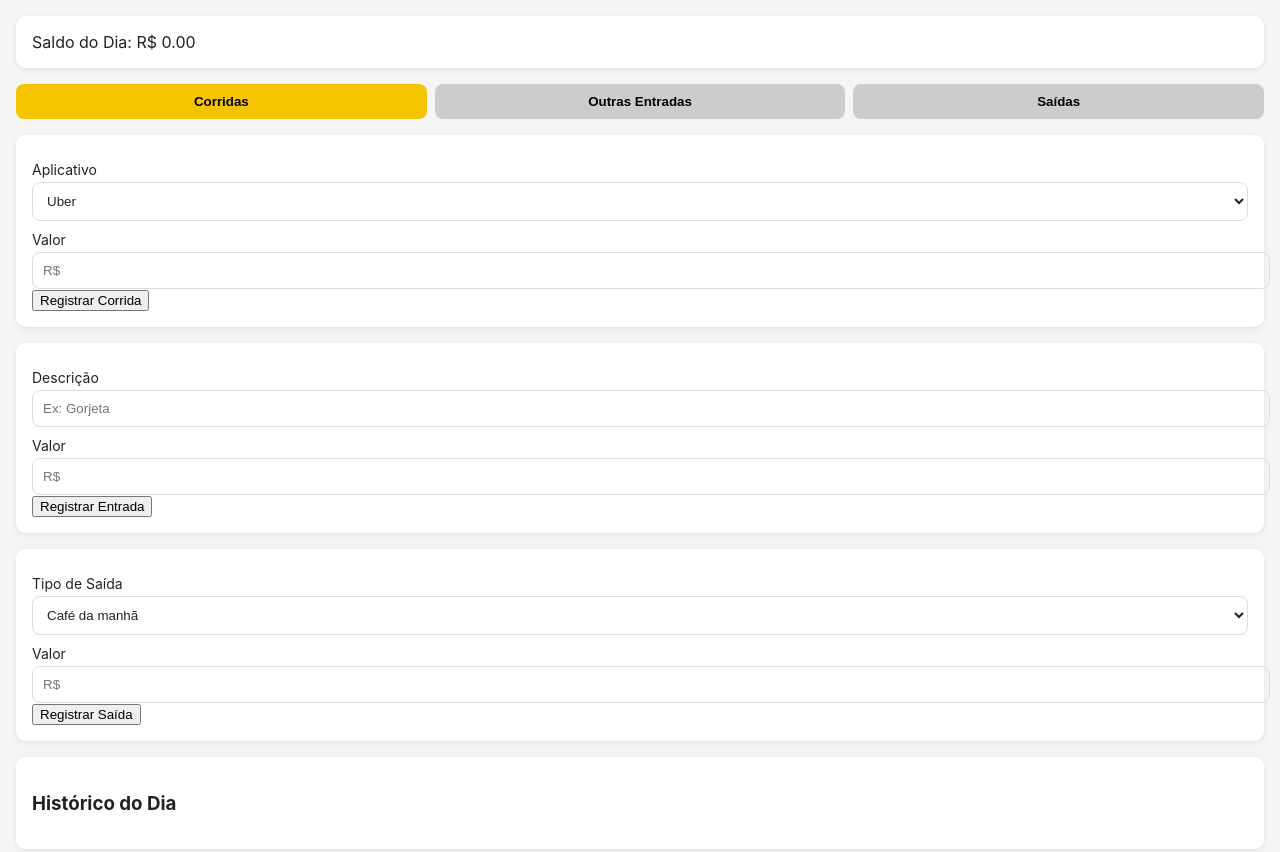
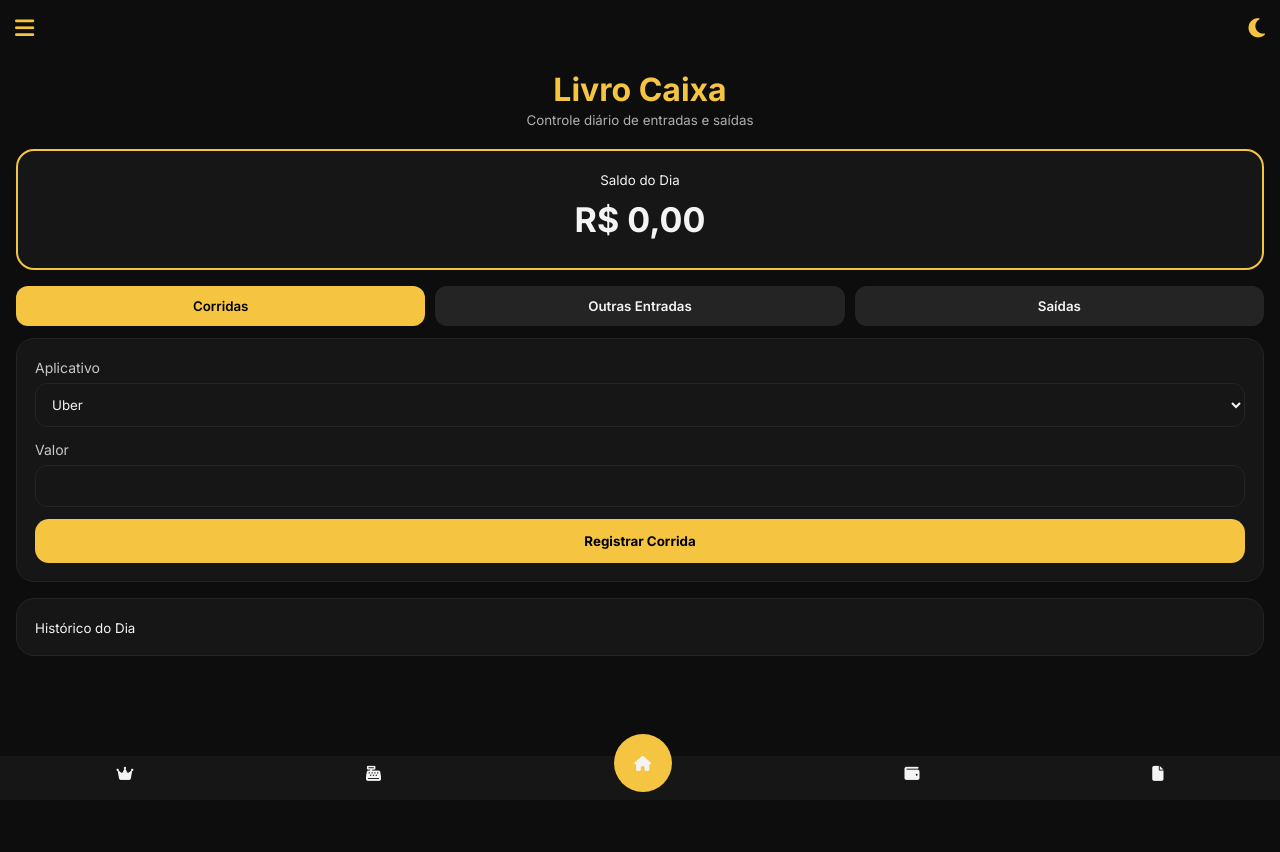
Before and after one commit to rarufino27-alt/rf-driver, a website: page entradas.html in a window 1280 px wide. After the commit the page ends 822 px from the top, so only its background shows below. Drawn offline with Linux system fonts and the light colour scheme.

Commit message:
Atualizar o entradas.html

```diff
--- a/entradas.html
+++ b/entradas.html
@@ -1,285 +1,274 @@
 <!DOCTYPE html>
 <html lang="pt-BR">
 <head>
-<meta charset="UTF-8">
-<meta name="viewport" content="width=device-width, initial-scale=1.0">
-<title>Livro Caixa</title>
+<meta charset="utf-8">
+<meta name="viewport" content="width=device-width, initial-scale=1">
+<title>Livro Caixa - RF Driver</title>
+
+<link href="https://fonts.googleapis.com/css2?family=Inter:wght@300;400;600;700&display=swap" rel="stylesheet">
+<link href="https://cdnjs.cloudflare.com/ajax/libs/font-awesome/6.5.1/css/all.min.css" rel="stylesheet">
 
 <style>
 :root{
-  --bg:#f5f5f5;
-  --card:#ffffff;
-  --text:#222;
-  --primary:#f5c400;
-  --danger:#e74c3c;
-  --border:#ddd;
+  --gold:#f5c542; --bg:#0d0d0d; --text:#f4f4f4;
+  --card:#161616; --border:#242424;
+  --green:#1DB954; --red:#ff3b30;
 }
+body[data-theme="light"]{
+  --bg:#f4f4f4; --text:#111; --card:#fff; --border:#ddd;
+}
+*{box-sizing:border-box;font-family:Inter}
+body{margin:0;background:var(--bg);color:var(--text);padding:70px 16px 150px}
 
-body.dark{
-  --bg:#121212;
-  --card:#1e1e1e;
-  --text:#f1f1f1;
-  --border:#333;
-}
+/* HEADER */
+.header{text-align:center;margin-bottom:20px}
+.header h1{margin:0;font-size:32px;color:var(--gold)}
+.header small{opacity:.7}
 
-body{
-  margin:0;
-  font-family:Inter, Arial, sans-serif;
-  background:var(--bg);
-  color:var(--text);
-}
-
-.container{
-  padding:16px;
-}
-
+/* CARD */
 .card{
   background:var(--card);
-  border-radius:10px;
-  padding:16px;
-  box-shadow:0 2px 6px rgba(0,0,0,.08);
+  border:1px solid var(--border);
+  border-radius:18px;
+  padding:18px;
   margin-bottom:16px;
 }
 
+/* SALDO */
+.saldo-box{
+  border:2px solid var(--gold);
+  text-align:center;
+}
+.saldo-box h2{
+  margin:10px 0;
+  font-size:34px;
+}
+
+/* TABS */
 .tabs{
   display:flex;
-  gap:8px;
-  margin-bottom:16px;
+  gap:10px;
+  margin-bottom:12px;
+}
+.tabs button{
+  flex:1;
+  padding:12px;
+  border:none;
+  border-radius:12px;
+  background:var(--border);
+  color:var(--text);
+  font-weight:600;
+}
+.tabs button.active{
+  background:var(--gold);
+  color:#000;
 }
 
-.tabs button{
-  flex:1;
-  padding:10px;
-  border:none;
-  border-radius:8px;
-  background:#ccc;
-  font-weight:600;
-  cursor:pointer;
-}
-
-.tabs button.active{
-  background:var(--primary);
-}
-
-.tab{
-  display:none;
-}
-
-.tab.active{
-  display:block;
-}
-
-label{
-  display:block;
-  margin-top:10px;
-  font-size:14px;
-}
-
-input, select{
+/* FORM */
+label{font-size:14px;opacity:.8}
+input,select{
   width:100%;
-  padding:10px;
-  margin-top:4px;
-  border-radius:8px;
+  padding:12px;
+  margin-top:6px;
+  margin-bottom:12px;
+  border-radius:12px;
   border:1px solid var(--border);
   background:transparent;
   color:var(--text);
 }
 
-button.action{
-  margin-top:14px;
+/* BUTTONS */
+.btn{
   width:100%;
-  padding:12px;
+  padding:14px;
   border:none;
-  border-radius:10px;
-  background:var(--primary);
+  border-radius:14px;
   font-weight:700;
-  cursor:pointer;
 }
+.btn-primary{background:var(--gold);color:#000}
+.btn-danger{background:var(--red);color:#fff}
 
-button.danger{
-  background:var(--danger);
-  color:#fff;
-}
-
+/* HISTÓRICO */
 .history-item{
   display:flex;
   justify-content:space-between;
   border-bottom:1px solid var(--border);
-  padding:6px 0;
+  padding:8px 0;
   font-size:14px;
 }
 
-.total{
-  font-size:20px;
-  font-weight:700;
-  text-align:center;
+/* DRAWER + NAV (IGUAL AO ORIGINAL) */
+.drawer-toggle,.theme-toggle{
+  position:fixed;top:15px;font-size:22px;
+  color:var(--gold);cursor:pointer;z-index:40
+}
+.drawer-toggle{left:15px}
+.theme-toggle{right:15px}
+
+.drawer{
+  position:fixed;top:0;left:-260px;width:260px;height:100%;
+  background:var(--card);border-right:1px solid var(--border);
+  padding-top:20px;transition:.3s;z-index:30;overflow-y:auto
+}
+.drawer.open{left:0}
+.drawer a{
+  display:flex;gap:12px;
+  padding:14px 20px;
+  color:var(--text);
+  font-size:15px;
+  text-decoration:none;
+  border-bottom:1px solid var(--border)
+}
+.drawer .close-btn{text-align:right;padding:0 20px 10px;cursor:pointer}
+
+.bottom-nav{
+  position:fixed;bottom:0;left:0;right:0;
+  background:var(--card);
+  display:flex;justify-content:space-around;
+  padding:8px 0
+}
+.bottom-nav a{color:var(--text);font-size:15px;text-decoration:none}
+.center-btn{
+  background:var(--gold);color:#000;
+  width:58px;height:58px;border-radius:50%;
+  display:flex;align-items:center;justify-content:center;
+  font-size:24px;margin-top:-30px
 }
 </style>
 </head>
 
 <body>
 
-<div class="container">
+<div class="drawer-toggle" onclick="toggleDrawer()"><i class="fa fa-bars"></i></div>
+<div class="theme-toggle" onclick="toggleTheme()"><i class="fa fa-moon"></i></div>
 
-  <!-- CONTEÚDO PRINCIPAL -->
-<main class="main-content">
+<nav class="drawer" id="drawer">
+  <div class="close-btn" onclick="toggleDrawer()"><i class="fa fa-xmark"></i></div>
+  <a href="perfil.html"><i class="fa fa-user"></i> Perfil</a>
+  <a href="instalar-app.html"><i class="fa fa-download"></i> Como Instalar</a>
+</nav>
 
-  <section class="page-container">
-
-    <!-- SALDO -->
-    <div class="card total-card" id="saldo">
-      Saldo do Dia: R$ 0,00
+<div class="header">
+  <h1>Livro Caixa</h1>
+  <small>Controle diário de entradas e saídas</small>
 </div>
 
-    <!-- TABS -->
-    <div class="tabs">
-      <button class="tab-btn active" onclick="openTab('corridas', this)">Corridas</button>
-      <button class="tab-btn" onclick="openTab('entradas', this)">Outras Entradas</button>
-      <button class="tab-btn" onclick="openTab('saidas', this)">Saídas</button>
+<div class="card saldo-box">
+  <small>Saldo do Dia</small>
+  <h2 id="saldo">R$ 0,00</h2>
 </div>
 
-    <!-- CORRIDAS -->
-    <div class="card tab-content active" id="corridas">
+<div class="tabs">
+  <button class="active" onclick="openTab('corridas',this)">Corridas</button>
+  <button onclick="openTab('entradas',this)">Outras Entradas</button>
+  <button onclick="openTab('saidas',this)">Saídas</button>
+</div>
+
+<div class="card tab corridas">
   <label>Aplicativo</label>
   <select id="appCorrida">
-        <option>Uber</option>
-        <option>99</option>
-        <option>InDriver</option>
-        <option>iFood</option>
-        <option>Uber Eats</option>
-        <option>99Food</option>
-        <option>Outros Aplicativos</option>
+    <option>Uber</option><option>99</option><option>InDriver</option>
+    <option>iFood</option><option>Uber Eats</option>
+    <option>99Food</option><option>Outros</option>
   </select>
-
   <label>Valor</label>
-      <input type="number" id="valorCorrida" placeholder="R$">
-
-      <button class="btn-primary" onclick="registrarCorrida()">Registrar Corrida</button>
+  <input type="number" id="valorCorrida">
+  <button class="btn btn-primary" onclick="addEntrada('Corrida')">Registrar Corrida</button>
 </div>
 
-    <!-- OUTRAS ENTRADAS -->
-    <div class="card tab-content" id="entradas">
+<div class="card tab entradas" style="display:none">
   <label>Descrição</label>
-      <input type="text" id="descEntrada" placeholder="Ex: Gorjeta">
-
+  <input type="text" id="descEntrada">
   <label>Valor</label>
-      <input type="number" id="valorEntrada" placeholder="R$">
-
-      <button class="btn-primary" onclick="registrarEntrada()">Registrar Entrada</button>
+  <input type="number" id="valorEntrada">
+  <button class="btn btn-primary" onclick="addEntrada('Entrada')">Registrar Entrada</button>
 </div>
 
-    <!-- SAÍDAS -->
-    <div class="card tab-content" id="saidas">
-      <label>Tipo de Saída</label>
-      <select id="tipoSaida" onchange="toggleDescricaoSaida()">
-        <option>Café da manhã</option>
-        <option>Almoço</option>
-        <option>Janta</option>
-        <option>Lanche</option>
-        <option>Serviços do carro</option>
-        <option>IPVA</option>
-        <option>Outras taxas</option>
-        <option>Pagamentos pessoais</option>
+<div class="card tab saidas" style="display:none">
+  <label>Tipo</label>
+  <select id="tipoSaida" onchange="toggleOutro()">
+    <option>Café da manhã</option><option>Almoço</option><option>Janta</option>
+    <option>Lanche</option><option>Serviços do carro</option>
+    <option>IPVA</option><option>Pagamentos pessoais</option>
     <option>Outros</option>
   </select>
-
-      <div id="descSaidaBox" style="display:none">
+  <div id="outroBox" style="display:none">
     <label>Descrição</label>
-        <input type="text" id="descSaida" placeholder="Detalhe da saída">
+    <input type="text" id="descSaida">
+  </div>
+  <label>Valor</label>
+  <input type="number" id="valorSaida">
+  <button class="btn btn-danger" onclick="addSaida()">Registrar Saída</button>
 </div>
 
-      <label>Valor</label>
-      <input type="number" id="valorSaida" placeholder="R$">
-
-      <button class="btn-danger" onclick="registrarSaida()">Registrar Saída</button>
+<div class="card">
+  <small>Histórico do Dia</small>
+  <div id="historico"></div>
 </div>
 
-    <!-- HISTÓRICO -->
-    <div class="card">
-      <h3>Histórico do Dia</h3>
-      <div id="historico" class="history-list"></div>
-    </div>
+<nav class="bottom-nav">
+  <a href="planos.html"><i class="fa fa-crown"></i></a>
+  <a href="livro-caixa.html"><i class="fa fa-cash-register"></i></a>
+  <a href="index.html" class="center-btn"><i class="fa fa-house"></i></a>
+  <a href="carteira.html"><i class="fa fa-wallet"></i></a>
+  <a href="resumo.html"><i class="fa fa-file"></i></a>
+</nav>
 
-  </section>
+<script>
+(function(){document.body.dataset.theme=localStorage.getItem("tema")||"dark"})();
 
-</main>
+function toggleTheme(){
+  const t=document.body.dataset.theme==="light"?"dark":"light";
+  document.body.dataset.theme=t;localStorage.setItem("tema",t);
+}
+function toggleDrawer(){drawer.classList.toggle("open")}
 
-<!-- SCRIPT LIVRO CAIXA -->
-<script>
-const STORAGE_KEY = 'rfdriver_caixa_hoje';
-let caixa = JSON.parse(localStorage.getItem(STORAGE_KEY)) || [];
+const KEY="rfdriver_livro_caixa";
+let dados=JSON.parse(localStorage.getItem(KEY))||[];
 
-function salvar() {
-  localStorage.setItem(STORAGE_KEY, JSON.stringify(caixa));
-  atualizar();
+const moeda=v=>v.toLocaleString("pt-BR",{style:"currency",currency:"BRL"});
+
+function salvar(){localStorage.setItem(KEY,JSON.stringify(dados));render()}
+
+function render(){
+  let total=0;historico.innerHTML="";
+  dados.forEach(d=>{
+    total+=d.valor;
+    historico.innerHTML+=`<div class="history-item"><span>${d.desc}</span><strong>${moeda(d.valor)}</strong></div>`;
+  });
+  saldo.textContent=moeda(total);
 }
 
-function atualizar() {
-  let total = 0;
-  const hist = document.getElementById('historico');
-  hist.innerHTML = '';
-
-  caixa.forEach(item => {
-    total += item.valor;
-    hist.innerHTML += `
-      <div class="history-item">
-        <span>${item.tipo}</span>
-        <strong>R$ ${item.valor.toFixed(2)}</strong>
-      </div>
-    `;
-  });
-
-  document.getElementById('saldo').innerText =
-    `Saldo do Dia: R$ ${total.toFixed(2)}`;
-}
-
-function registrarCorrida() {
-  const app = appCorrida.value;
-  const valor = Number(valorCorrida.value);
-  if (!valor) return;
-
-  caixa.push({ tipo: `Corrida - ${app}`, valor });
-  valorCorrida.value = '';
+function addEntrada(tipo){
+  const valor=Number(tipo==="Corrida"?valorCorrida.value:valorEntrada.value);
+  if(!valor) return;
+  const desc=tipo==="Corrida"?"Corrida - "+appCorrida.value:descEntrada.value;
+  dados.push({desc,valor});
+  valorCorrida.value=valorEntrada.value=descEntrada.value="";
   salvar();
 }
 
-function registrarEntrada() {
-  const desc = descEntrada.value || 'Entrada';
-  const valor = Number(valorEntrada.value);
-  if (!valor) return;
-
-  caixa.push({ tipo: `Entrada - ${desc}`, valor });
-  descEntrada.value = '';
-  valorEntrada.value = '';
+function addSaida(){
+  const valor=Number(valorSaida.value);
+  if(!valor) return;
+  const desc=tipoSaida.value==="Outros"?descSaida.value:tipoSaida.value;
+  dados.push({desc:"Saída - "+desc,valor:-valor});
+  valorSaida.value=descSaida.value="";
   salvar();
 }
 
-function registrarSaida() {
-  const tipo = tipoSaida.value;
-  const desc = descSaida.value ? ` - ${descSaida.value}` : '';
-  const valor = Number(valorSaida.value);
-  if (!valor) return;
-
-  caixa.push({ tipo: `Saída - ${tipo}${desc}`, valor: -valor });
-  valorSaida.value = '';
-  descSaida.value = '';
-  salvar();
+function toggleOutro(){
+  outroBox.style.display=tipoSaida.value==="Outros"?"block":"none";
 }
 
-function toggleDescricaoSaida() {
-  document.getElementById('descSaidaBox').style.display =
-    tipoSaida.value === 'Outros' ? 'block' : 'none';
+function openTab(tab,btn){
+  document.querySelectorAll(".tab").forEach(t=>t.style.display="none");
+  document.querySelectorAll(".tabs button").forEach(b=>b.classList.remove("active"));
+  document.querySelector("."+tab).style.display="block";
+  btn.classList.add("active");
 }
 
-function openTab(id, btn) {
-  document.querySelectorAll('.tab-content').forEach(tab => tab.classList.remove('active'));
-  document.querySelectorAll('.tab-btn').forEach(b => b.classList.remove('active'));
-
-  document.getElementById(id).classList.add('active');
-  btn.classList.add('active');
-}
-
-atualizar();
+render();
 </script>
 
 </body>
```
Lines whose indentation alone changed are shown as unchanged.
